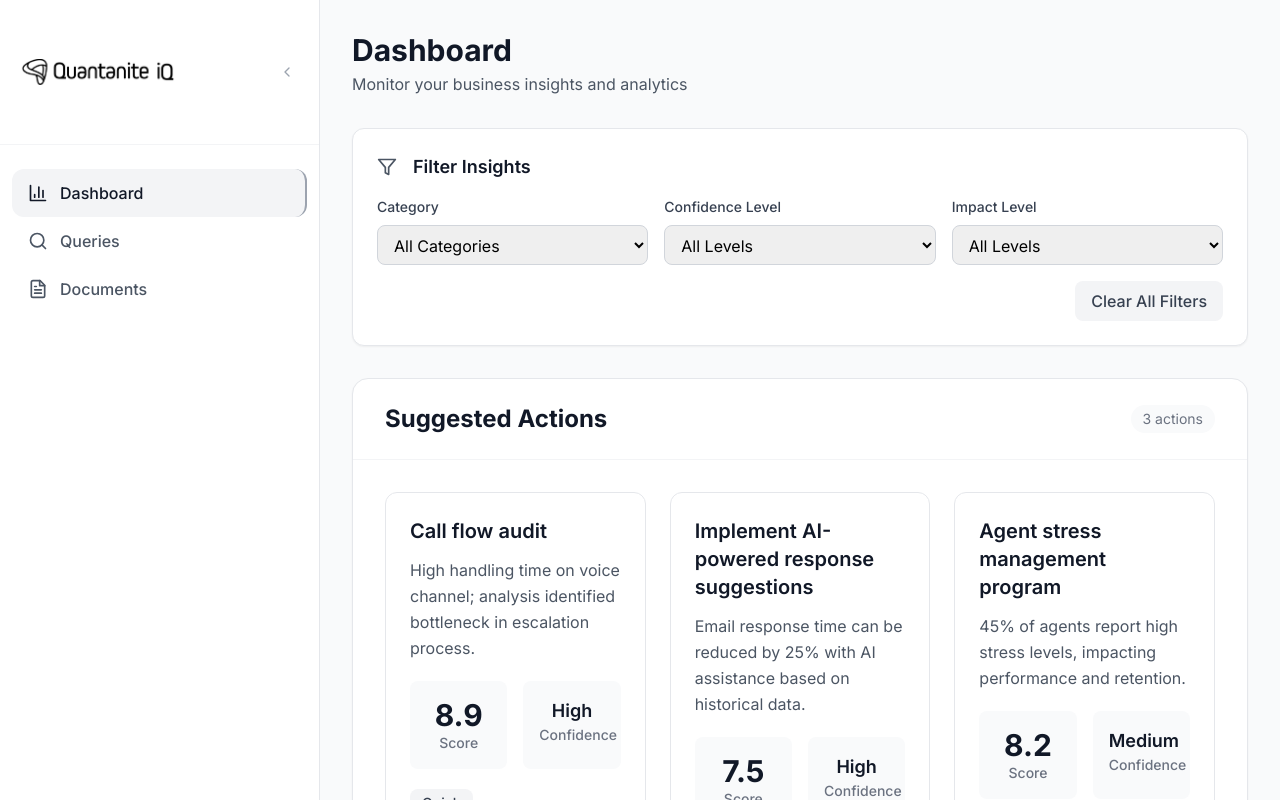
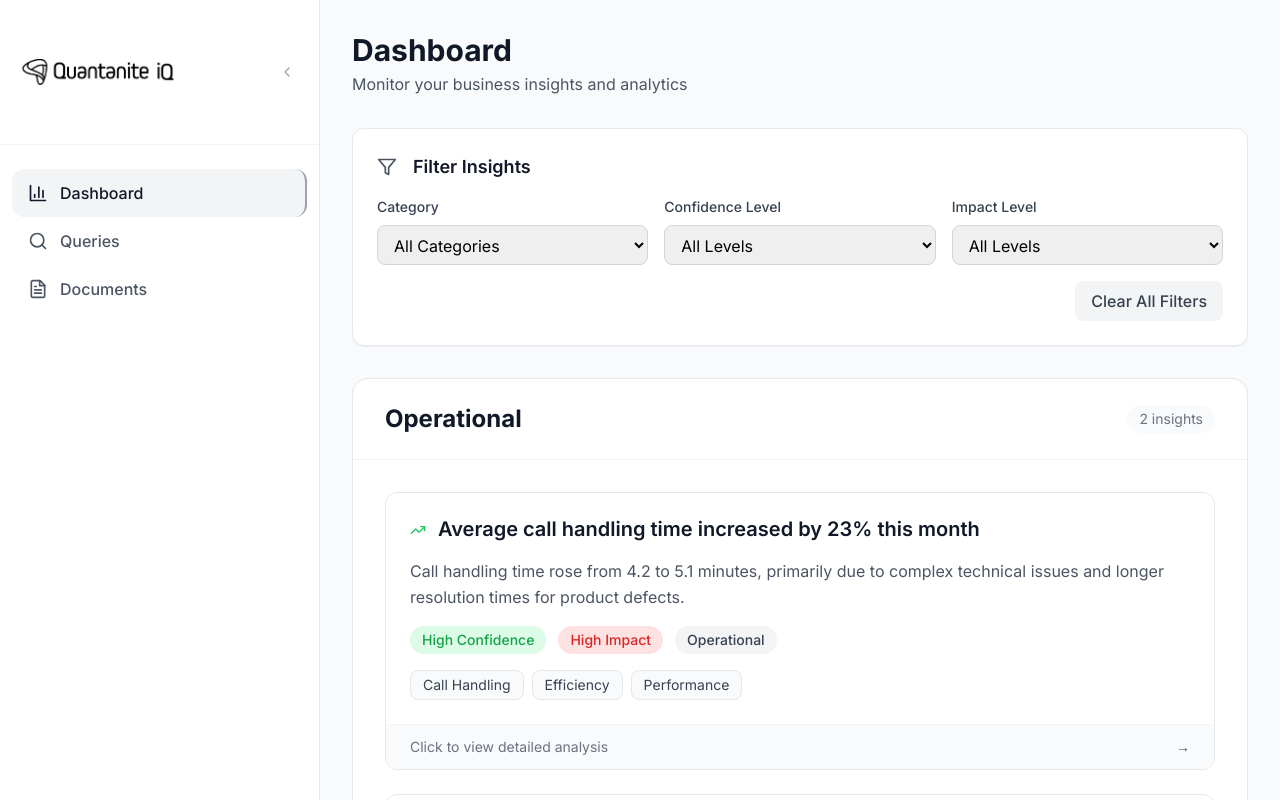
Before and after one commit to vanshdeep2/iq_demo, a React (Create React App) app: page / in a window 1280 px wide. Built offline with nearby package versions, Linux system fonts and the light colour scheme; the HTML template or start-up script is replaced by a standard one.

Commit message:
Fix: Move Suggested Actions to InsightPage - Dashboard shows insights only, detailed pages show actions

```diff
--- a/src/pages/Dashboard.js
+++ b/src/pages/Dashboard.js
@@ -1,7 +1,6 @@
 import React, { useState } from 'react';
 import { Filter } from 'lucide-react';
 import InsightCard from '../components/InsightCard';
-import ActionCard from '../components/ActionCard';
 
 const Dashboard = () => {
   const [filters, setFilters] = useState({
@@ -87,36 +86,6 @@ const Dashboard = () => {
     }
   ];
 
-  const suggestedActions = [
-    {
-      id: 1,
-      title: 'Call flow audit',
-      reasoning: 'High handling time on voice channel; analysis identified bottleneck in escalation process.',
-      score: 8.9,
-      confidence: 'High',
-      effort: 'Low',
-      tags: ['Quick', 'Process Improvement']
-    },
-    {
-      id: 2,
-      title: 'Implement AI-powered response suggestions',
-      reasoning: 'Email response time can be reduced by 25% with AI assistance based on historical data.',
-      score: 7.5,
-      confidence: 'High',
-      effort: 'Medium',
-      tags: ['AI', 'Efficiency', 'Automation']
-    },
-    {
-      id: 3,
-      title: 'Agent stress management program',
-      reasoning: '45% of agents report high stress levels, impacting performance and retention.',
-      score: 8.2,
-      confidence: 'Medium',
-      effort: 'High',
-      tags: ['Wellbeing', 'Retention', 'Performance']
-    }
-  ];
-
   const filteredInsights = insights.filter(insight => {
     if (filters.category !== 'all' && insight.category !== filters.category) return false;
     if (filters.confidence !== 'all' && insight.confidence !== filters.confidence) return false;
@@ -194,27 +163,6 @@ const Dashboard = () => {
         </div>
       </div>
 
-      {/* Suggested Actions */}
-      <div className="bg-white rounded-2xl shadow-sm border border-gray-200 overflow-hidden">
-        <div className="px-8 py-6 border-b border-gray-100">
-          <div className="flex items-center justify-between">
-            <h2 className="text-2xl font-bold text-gray-900">Suggested Actions</h2>
-            <div className="flex items-center space-x-3">
-              <span className="text-sm text-gray-500 bg-gray-50 px-3 py-1 rounded-full">
-                {suggestedActions.length} actions
-              </span>
-            </div>
-          </div>
-        </div>
-        <div className="p-8">
-          <div className="grid grid-cols-1 md:grid-cols-2 lg:grid-cols-3 gap-6">
-            {suggestedActions.map((action) => (
-              <ActionCard key={action.id} action={action} />
-            ))}
-          </div>
-        </div>
-      </div>
-
       {/* Insights by Category */}
       <div className="space-y-8">
         {['Operational', 'Customer', 'AI Performance', 'Customer Issues', 'Agent Wellbeing', 'Product Issues'].map((category) => {
--- a/src/pages/InsightPage.js
+++ b/src/pages/InsightPage.js
@@ -1,6 +1,7 @@
 import React from 'react';
 import { useParams } from 'react-router-dom';
 import { Send, Check, Edit, Flag, HelpCircle } from 'lucide-react';
+import ActionCard from '../components/ActionCard';
 
 const InsightPage = () => {
   const { id } = useParams();
@@ -19,6 +20,36 @@ const InsightPage = () => {
       'Consider adding self-service options'
     ]
   };
+
+  const suggestedActions = [
+    {
+      id: 1,
+      title: 'Call flow audit',
+      reasoning: 'High handling time on voice channel; analysis identified bottleneck in escalation process.',
+      score: 8.9,
+      confidence: 'High',
+      effort: 'Low',
+      tags: ['Quick', 'Process Improvement']
+    },
+    {
+      id: 2,
+      title: 'Implement AI-powered response suggestions',
+      reasoning: 'Email response time can be reduced by 25% with AI assistance based on historical data.',
+      score: 7.5,
+      confidence: 'High',
+      effort: 'Medium',
+      tags: ['AI', 'Efficiency', 'Automation']
+    },
+    {
+      id: 3,
+      title: 'Agent stress management program',
+      reasoning: '45% of agents report high stress levels, impacting performance and retention.',
+      score: 8.2,
+      confidence: 'Medium',
+      effort: 'High',
+      tags: ['Wellbeing', 'Retention', 'Performance']
+    }
+  ];
 
   return (
     <div className="space-y-6">
@@ -65,6 +96,16 @@ const InsightPage = () => {
         </div>
       </div>
 
+      {/* Suggested Actions */}
+      <div className="bg-white rounded-lg shadow-sm border border-gray-200 p-6">
+        <h2 className="text-xl font-semibold text-gray-900 mb-4">Suggested Actions</h2>
+        <div className="grid grid-cols-1 md:grid-cols-2 lg:grid-cols-3 gap-6">
+          {suggestedActions.map((action) => (
+            <ActionCard key={action.id} action={action} />
+          ))}
+        </div>
+      </div>
+
       {/* Action Buttons */}
       <div className="flex items-center space-x-4">
         <button className="flex items-center space-x-2 bg-gray-800 text-white px-4 py-2 rounded-lg hover:bg-gray-700">
```
